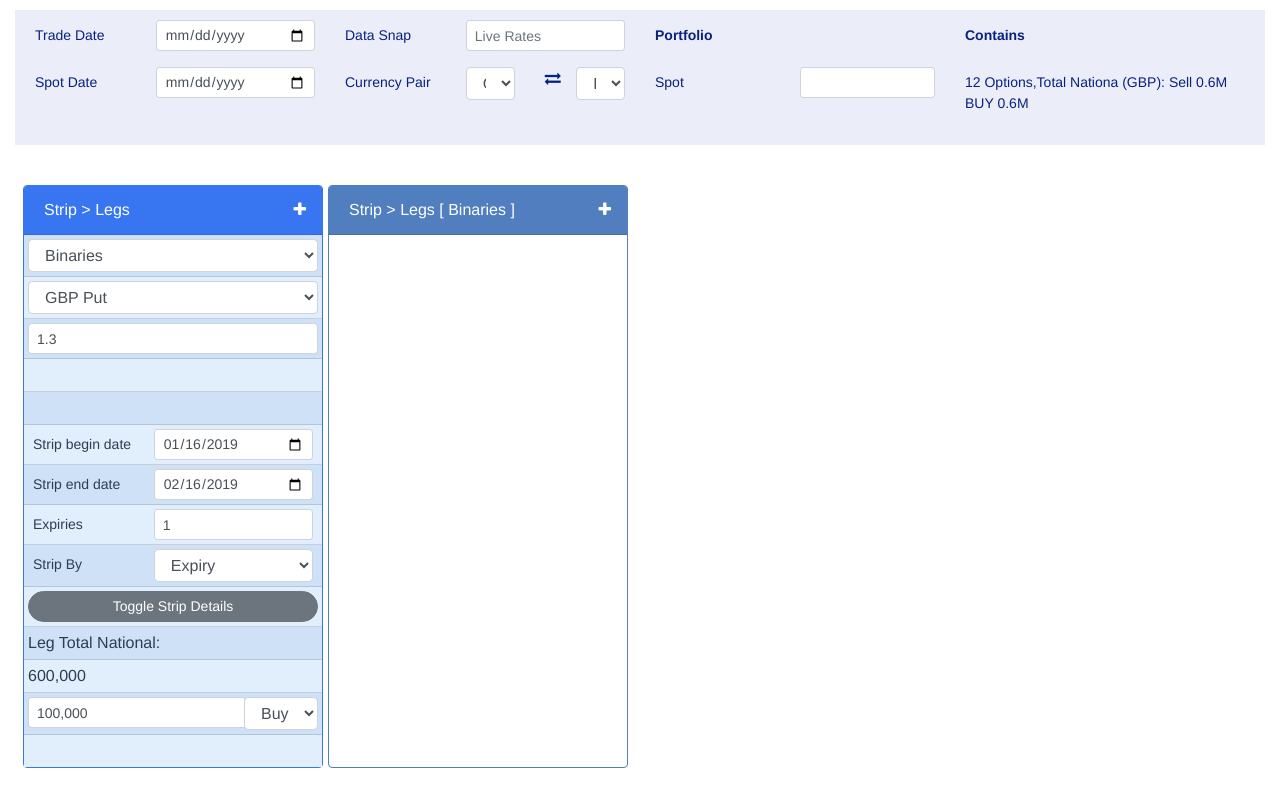
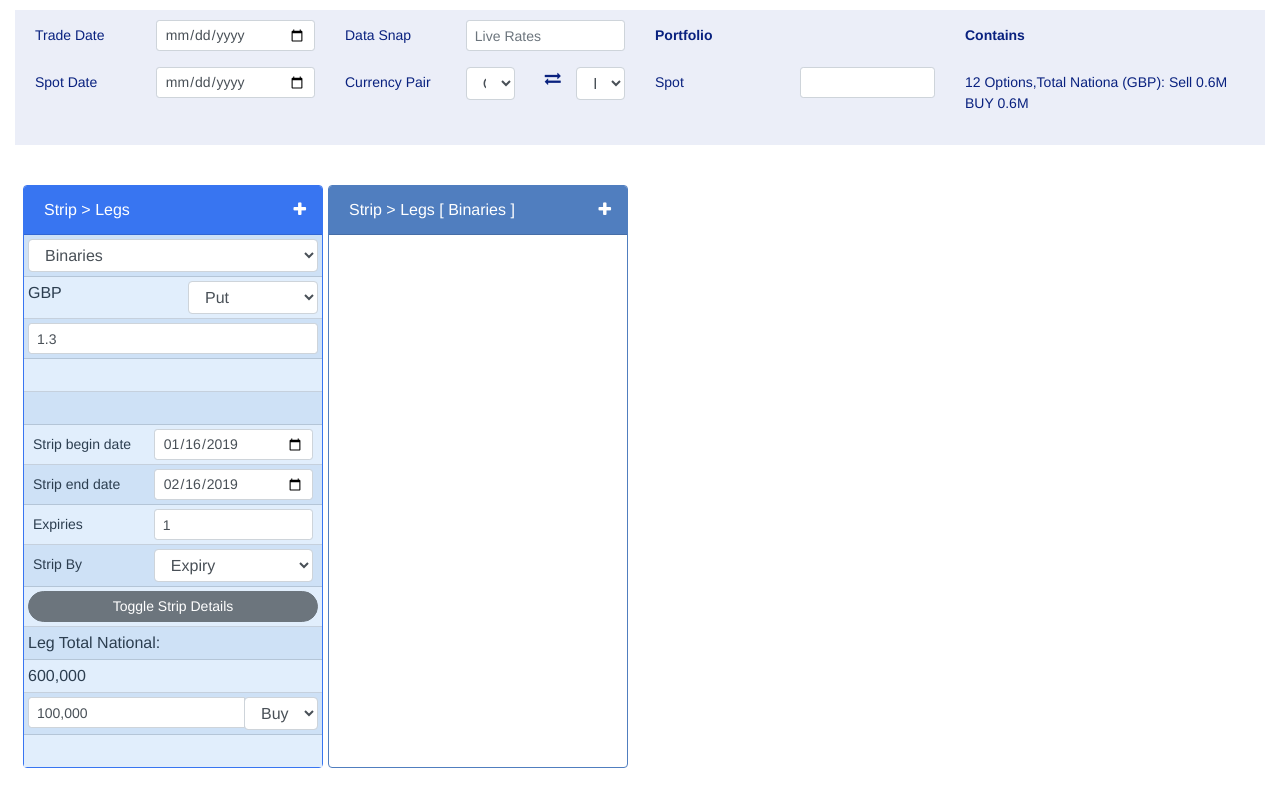
Before and after one commit to xsmorex/derivitest, a Vue app: page / in a window 1280 px wide. Shown: the top 806 px of the page. Built offline with nearby package versions, Linux system fonts and the light colour scheme; what vue-lodash would draw is missing.

Commit message:
input value update option1

```diff
--- a/src/components/Home/Option1.vue
+++ b/src/components/Home/Option1.vue
@@ -12,12 +12,19 @@
         <b-card-body class="p-0">
             <b-list-group flush>
                 <b-list-group-item>
-                    <b-form-select name="optionClass" :plain="true" :options="optionClassList" :value="option.optionClass" >
+                    <b-form-select name="optionClass" :plain="true" v-model="optionClass" :options="optionClassList">
                     </b-form-select>
                 </b-list-group-item>
                 <b-list-group-item>
-                    <b-form-select name="callPutOption" :plain="true" :options="getCallPutOptionList" :value="getCallPutOptionValue">
-                    </b-form-select>
+                    <div class="row">
+                        <div class="col">
+                            {{selectedSymbol}}
+                        </div>
+                        <div class="col">
+                            <b-form-select name="callPutOption" :plain="true" :options="callPutOptionList" v-model="callPutOption">
+                            </b-form-select>
+                        </div>
+                    </div>
                 </b-list-group-item>
                 <b-list-group-item>
                     <b-form-input name="strike" type="text" size="sm" :value="option.strike"></b-form-input>
@@ -26,17 +33,17 @@
                 <b-list-group-item>&nbsp;</b-list-group-item>
                 <b-list-group-item>
                     <b-form-group class="m-0" label="Strip begin date" label-for="strip_begin_date" :label-cols="5" label-size="sm" :horizontal="true">
-                        <b-form-input type="date" size="sm" name="strip_begin_date" :value="option.stripeBeginDate"></b-form-input>
+                        <b-form-input type="date" size="sm" name="strip_begin_date" v-model="stripeBeginDate"></b-form-input>
                     </b-form-group>
                 </b-list-group-item>
                 <b-list-group-item>
                     <b-form-group class="m-0" label="Strip end date" label-for="strip_end_date" :label-cols="5" label-size="sm" :horizontal="true">
-                        <b-form-input type="date" size="sm" name="strip_end_date" :value="option.stripeEndDate"></b-form-input>
+                        <b-form-input type="date" size="sm" name="strip_end_date" v-model="stripeEndDate"></b-form-input>
                     </b-form-group>
                 </b-list-group-item>
                 <b-list-group-item>
                     <b-form-group class="m-0" label="Expiries" label-for="expiries" label-size="sm" :label-cols="5" :horizontal="true">
-                        <b-form-input name="expiries" type="text" size="sm" :value="option.expiries"></b-form-input>
+                        <b-form-input name="expiries" type="text" size="sm" v-model="expiries"></b-form-input>
                     </b-form-group>
                 </b-list-group-item>
                 <b-list-group-item>
@@ -46,7 +53,7 @@
                     </b-form-group>
                 </b-list-group-item>
                 <b-list-group-item>
-                    <b-button block variant="secondary" class="btn-pill" size="sm"  @click='toggleDetail()'>Toggle Strip Details</b-button>
+                    <b-button block variant="secondary" class="btn-pill" size="sm" @click='toggleDetail()'>Toggle Strip Details</b-button>
                 </b-list-group-item>
                 <b-list-group-item>
                     Leg Total National:
@@ -70,7 +77,7 @@
         </b-card-body>
     </b-card>
     <template v-if="isDetailShown">
-        <Option2 :option = "option"/>
+        <Option2 :option="option" />
     </template>
 </div>
 </template>
@@ -78,7 +85,8 @@
 <script>
 import Option2 from "./Option2.vue";
 import {
-    ADD_OPTION1
+    ADD_OPTION1,
+    CHANGE_OPTIONS1
 } from "@/store/actions.type";
 import {
     mapGetters
@@ -93,7 +101,29 @@ export default {
     },
     data: function () {
         return {
-            isDetailShown: true
+            isDetailShown: true,
+            optionClass: this.option.optionClass,
+            callPutOption: this.option.callPutOption,
+            stripeBeginDate: this.option.stripeBeginDate,
+            stripeEndDate: this.option.stripeEndDate,
+            expiries: this.option.expiries
+        }
+    },
+    watch: {
+        optionClass() {
+            this.onChange()
+        },
+        callPutOption() {
+            this.onChange()
+        },
+        stripeBeginDate() {
+            this.onChange()
+        },
+        stripeEndDate() {
+            this.onChange()
+        },
+        expiries() {
+            this.onChange()
         }
     },
     components: {
@@ -103,22 +133,22 @@ export default {
         onClick() {
             this.$store.dispatch(ADD_OPTION1)
         },
-        toggleDetail: function(){
+        toggleDetail: function () {
             this.isDetailShown = !this.isDetailShown
+        },
+        onChange() {
+            this.$store.dispatch(CHANGE_OPTIONS1, {
+                id: this.option.id,
+                optionClass: this.optionClass,
+                callPutOption: this.callPutOption,
+                stripeBeginDate: this.stripeBeginDate,
+                stripeEndDate: this.stripeEndDate,
+                expiries: this.expiries
+            })
         }
     },
     computed: {
-        ...mapGetters(["optionClassList", "callPutOptionList", "nationalInActionList", "symbolList", "selectedSymbol"]),
-        getCallPutOptionList() {
-            let items = [];
-            this.callPutOptionList.map((data) => {
-                items.push([this.selectedSymbol, data].join(" "))
-            })
-            return items;
-        },
-        getCallPutOptionValue() {
-            return [this.selectedSymbol, this.option.callPutOption].join(" ")
-        }
+        ...mapGetters(["optionClassList", "callPutOptionList", "nationalInActionList", "symbolList", "selectedSymbol"])
     }
 };
 </script>
--- a/src/components/Home/Option2.vue
+++ b/src/components/Home/Option2.vue
@@ -45,7 +45,6 @@ export default {
     watch: {
         option2() {
             this.optionlist = this.getOption2ofOption1();
-            console.log(this.optionlist);
         }
     },
     mounted: function () {
--- a/src/containers/Home.vue
+++ b/src/containers/Home.vue
@@ -3,9 +3,7 @@
     <TopPanel />
     <div class="middle-section mt-3 pt-4 pb-5">
         <div class="d-flex flex-row flex-now">
-            <template v-for="option in option1">
-                <Option1 :key="option.id" :option="option"/>
-            </template>
+            <Option1 v-for="option in option1" :key="option.id" :option="option" />
         </div>
     </div>
 </b-container>
@@ -14,8 +12,12 @@
 <script>
 import TopPanel from "../components/Home/TopPanel.vue";
 import Option1 from "../components/Home/Option1.vue";
-import { SET_DEFAULT_OPTION1 } from "@/store/actions.type";
-import { mapGetters } from "vuex";
+import {
+    SET_DEFAULT_OPTION1
+} from "@/store/actions.type";
+import {
+    mapGetters
+} from "vuex";
 export default {
     name: "Home",
     components: {
@@ -23,7 +25,6 @@ export default {
         Option1
     },
     mounted() {
-    console.log("mounted")
         this.$store.dispatch(SET_DEFAULT_OPTION1)
     },
     computed: {
--- a/src/store/demo.module.js
+++ b/src/store/demo.module.js
@@ -1,3 +1,4 @@
+import Vue from 'vue'
 import _ from 'lodash';
 import { CHANGE_OPTIONS1, CHANGE_SELECTED_SYMBOL, SET_DEFAULT_OPTION1, ADD_OPTION1, ADD_OPTION2, CHANGE_OPTIONS2 } from "./actions.type";
 import {
@@ -87,10 +88,14 @@ const mutations = {
     if (_.isUndefined(id) || id == 0) {
       option1.id = "Option_" + Date.now() + Math.random();
       state.option1.push(option1)
+
     }
     else {
+      option1.id = id;
       var index = _.findIndex(state.option1, { id: id });
-      state.option1.splice(index, 1, option1);
+      let items = state.option1.splice(index, 1, option1);
+      Vue.set(state, 'items', [...items]);
+
     }
   },
   [CHANGE_OPTIONS2_END](state, { id, data }) {
@@ -99,6 +104,10 @@ const mutations = {
     let option2 = _.filter(state.option2, { id: id });
     let option2StripeBeginDate;
     let option2StripeEndDate;
+    if((option2.length+1)>option1.expiries){
+      alert("Max Expiries");
+      return;
+    }
     if (option2.length==0) {
       option2StripeBeginDate = new Date(option1.stripeBeginDate);
       option2StripeBeginDate.setMonth(option2StripeBeginDate.getMonth() + 1);
@@ -109,20 +118,15 @@ const mutations = {
     }
     else {
       let lastOption = option2[option2.length - 1];
-      console.log(lastOption)
       option2StripeBeginDate = new Date(lastOption.stripeBeginDate);
       option2StripeBeginDate.setMonth(option2StripeBeginDate.getMonth() + 1);
       option2StripeEndDate = new Date(option2StripeBeginDate);
       option2StripeEndDate.setMonth(option2StripeEndDate.getMonth() + 1)
-      console.log(option2StripeEndDate)
-
       option2StripeEndDate.setDate(option2StripeEndDate.getDate() - 1);
-      console.log(option2StripeEndDate)
     }
 
     option2StripeBeginDate = new Date(option2StripeBeginDate).toISOString().slice(0, 10);
     option2StripeEndDate = new Date(option2StripeEndDate).toISOString().slice(0, 10);
-    console.log(option2StripeEndDate)
     let { option2id, nationalIn, stripeBeginDate, stripeEndDate } = data;
 
     let option2ItemObj = {
@@ -140,7 +144,9 @@ const mutations = {
     }
     else {
       var index = _.findIndex(state.option2, { option2id: option2id });
+
       state.option2.splice(index, 1, option2ItemObj);
+
     }
   },
   [CHANGE_SYMBOL_END](state, { symbol }) {
```
Also changed, not shown: src/components/Home/Option2Item.vue (+0 -9 lines). Lines whose indentation alone changed are shown as unchanged.
